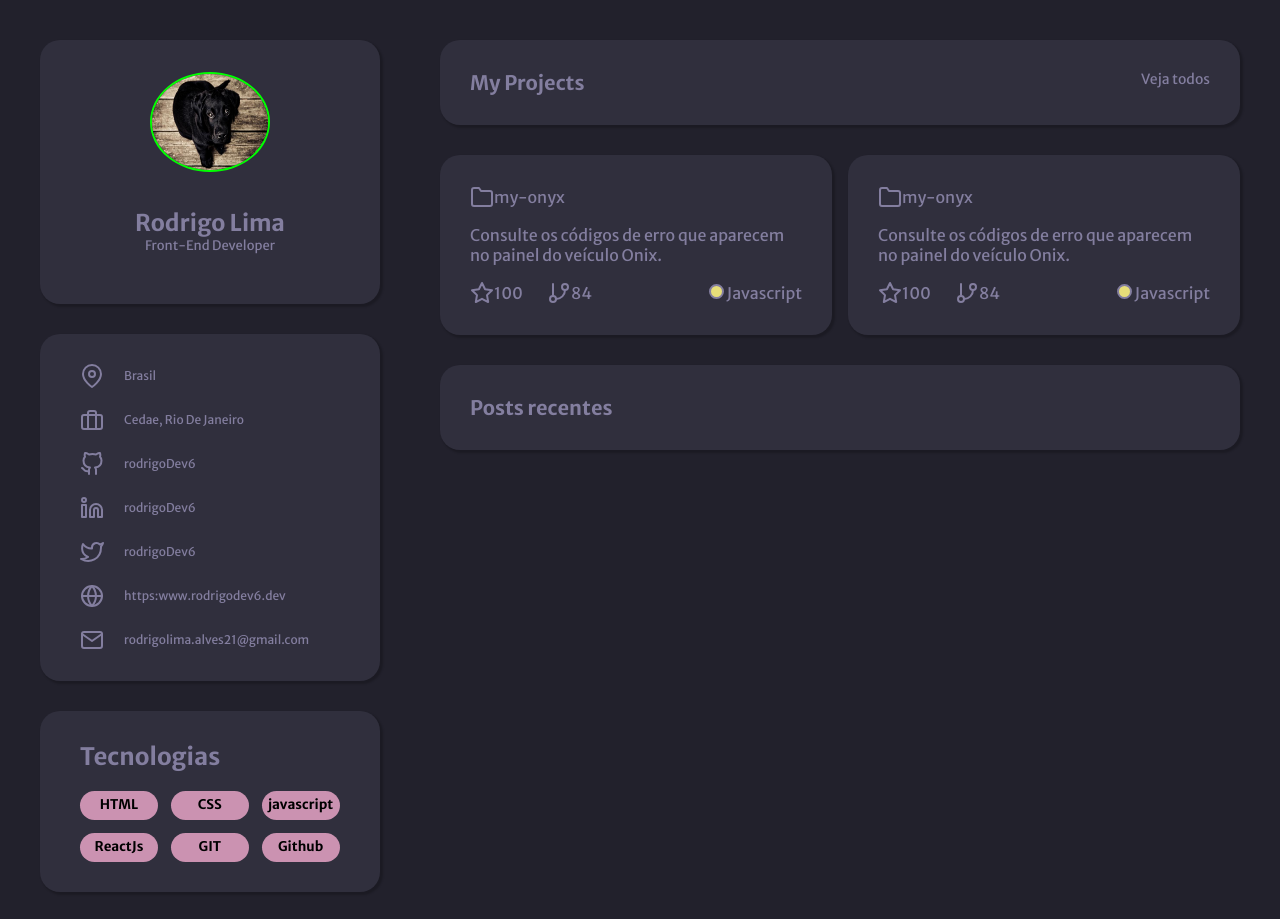
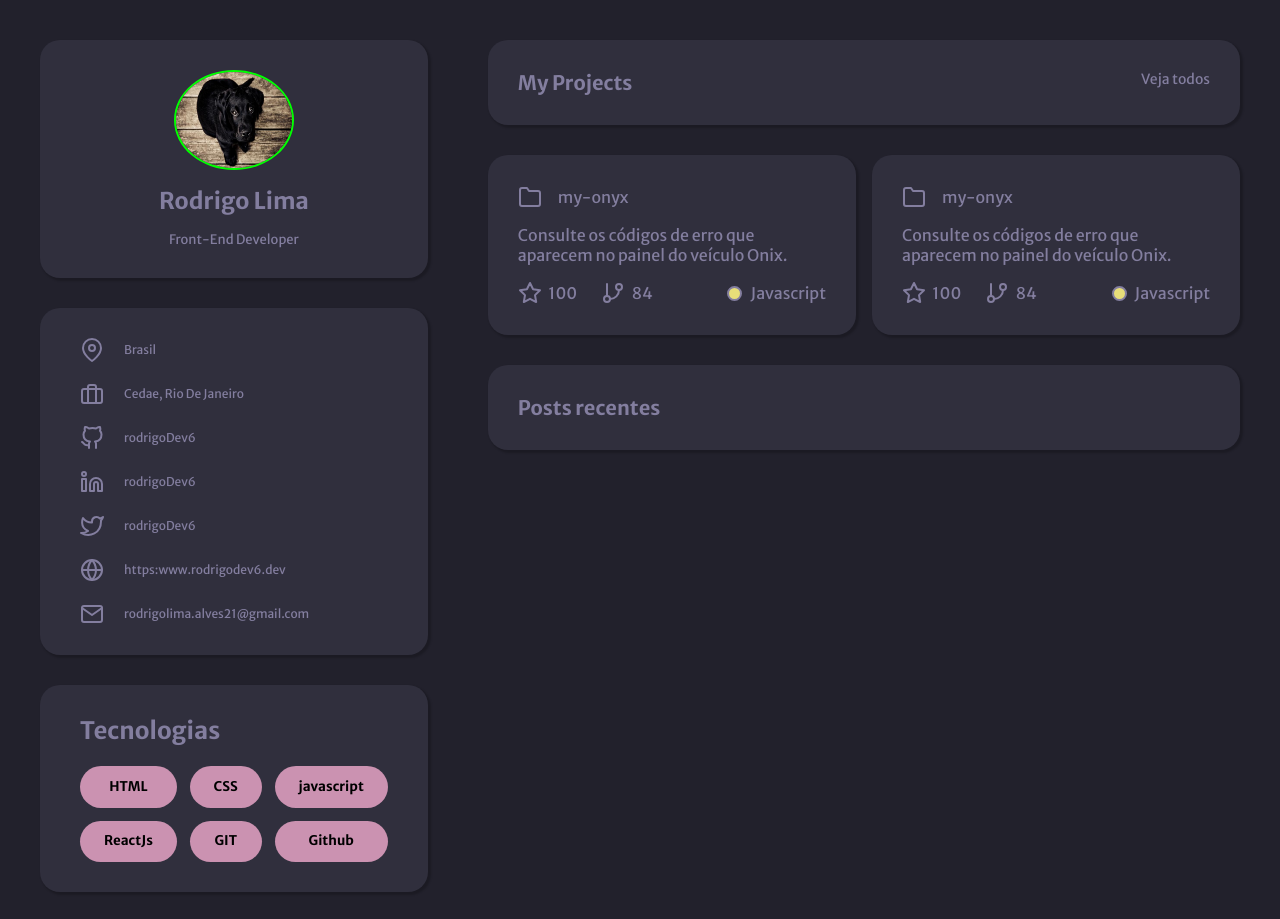
Before and after one commit to rodrigoDev6/portfolio, a plain HTML site: page index.html in a window 1280 px wide. Shown: the top 919 px of the page. Drawn offline with Linux system fonts and the light colour scheme.

Commit message:
versao 1.1

```diff
--- a/css/global.css
+++ b/css/global.css
@@ -55,13 +55,22 @@ footer p{
 
   border-radius: 1.25rem;
   box-shadow: 2px 2px 2px 1px rgba(0, 0, 0, 0.2);
+
+  display: flex;
+  flex-direction: column;
+  row-gap: 1rem;
+
+  padding:1.875rem;
 }
 
 .image-profile{
-  margin: 2rem 6.875rem;
-  border-radius: 50%;
   width: 7.5rem;
   height: 6.25rem;
+
+  display: grid;
+  margin: 0 auto;
+
+  border-radius: 50%;
   clip-path: circle(50% 50%);
   border: 2px solid #00FF00;
 }
@@ -74,8 +83,7 @@ footer p{
 .profile-desc{
   font-size:13px;
   text-align: center;
-
-  margin-bottom: 3.125rem;
+  /* margin-bottom: 3.125rem; */
 }
 
 
@@ -93,11 +101,11 @@ footer p{
 .link-item{
   display: flex;
   align-items: center;
+  column-gap: 1.25rem;
 }
 
 .link-item span{
   font-size: .75rem;
-  margin-left: 1.25rem;
 }
 
 
@@ -110,26 +118,30 @@ footer p{
   box-shadow: 2px 2px 2px 1px rgba(0, 0, 0, 0.2);
 }
 
+
 .techs-list {
-  display: flex;
-  flex-wrap: wrap;
+  display: grid;
+  grid-template-columns: 1fr 1fr 1fr;
   column-gap: .8rem;
   row-gap: .8rem;
 }
 .techs-list button {
-  width: calc(90% / 3);
+  background-color: var(--bg-techs);
+  padding: .4rem 1.5rem;
   color:#000;
   line-height: 1.8rem;
   font-weight: 700;
-  background-color: var(--bg-techs);
 
   border: none;
   border-radius: 1.875rem;
+  cursor: pointer;
 }
 
 /* titles cards */
-.experiences h2, .education h2, .technologies h2{
-  margin-bottom: 1.2rem;
+.experiences, .education, .technologies{
+  display: flex;
+  flex-direction: column;
+  row-gap: 1.25rem;
 }
 
 /* END */
@@ -177,26 +189,39 @@ footer p{
 }
 
 .card-title {
+  width: 100%;
   display: flex;
   align-items: center;
+  column-gap: 1rem;
+}
+
+.card-description{
+  width: 100%;
 }
 
 .card-footer {
+  width: 100%;
   display: flex;
   align-items: center;
   justify-content: space-between;
-  width: 100%;
 }
 
 .git-stats {
   display: flex;
+  column-gap: 1.5rem;
+  align-items: center;
 }
 
 .stars, .branches {
   display: flex;
   align-items: center;
+  column-gap: .4rem;
 }
 
-.branches {
-  margin-left: 1.5rem;
+
+.tecnologies-project {
+  display: flex;
+  column-gap: .5rem;
+  align-items: center;
 }
+/* END */
--- a/index.html
+++ b/index.html
@@ -16,6 +16,8 @@
     <!-- STYLE -->
     <link rel="stylesheet" href="css/global.css" />
 
+    <!-- FAVICON -->
+    <link rel="shortcut icon" href="assets/favicon.ico" type="image/x-icon" />
     <!-- FONTS -->
     <link rel="preconnect" href="https://fonts.gstatic.com" crossorigin />
     <link
@@ -36,7 +38,6 @@
             />
 
             <h2 class="profile-name">Rodrigo Lima</h2>
-
             <p class="profile-desc">Front-End Developer</p>
           </div>
           <!-- /profile -->
```
